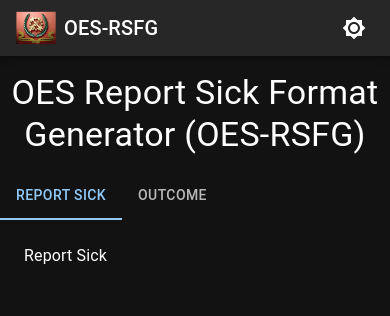
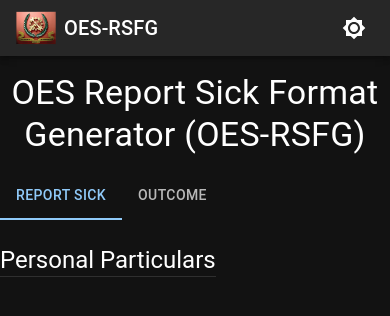
Before and after one commit to chuanhao01/oes-rsfg, a React (Vite) app: page / in a window 390 px wide. Shown: the top 316 px of the page. Built offline with nearby package versions, Linux system fonts and the light colour scheme; the HTML template or start-up script is replaced by a standard one.

Commit message:
[WIP] adding forms

```diff
--- a/src/pages/Home/Home.tsx
+++ b/src/pages/Home/Home.tsx
@@ -1,12 +1,46 @@
 import DefaultLayout from "@/layouts/DefaultLayout/DefaultLayout";
 import { TabContext, TabList, TabPanel } from "@mui/lab";
-import { Tab, Typography } from "@mui/material";
+import { Divider, Tab, Typography, useMediaQuery, useTheme } from "@mui/material";
 import Grid from "@mui/material/Unstable_Grid2";
 import { Box } from "@mui/system";
-import { useState } from "react";
+import { useMemo, useState } from "react";
+
+function ReportSickForm() {
+  return (
+    <Grid container>
+      <Grid sm={12}>
+        <Typography variant="h5">Personal Particulars</Typography>
+        <Divider />
+      </Grid>
+    </Grid>
+  );
+}
+
+function OutcomeForm() {
+  return null;
+}
+
+declare interface FormTabPanelProps {
+  children?: React.ReactNode;
+  value: string;
+}
+
+function FormTabPanel({ children, value }: FormTabPanelProps) {
+  const theme = useTheme();
+  const matches = useMediaQuery(theme.breakpoints.down("sm"));
+  if (matches) {
+    return (
+      <TabPanel value={value} sx={{ px: 0 }}>
+        {children}
+      </TabPanel>
+    );
+  }
+  return <TabPanel value={value}>{children}</TabPanel>;
+}
 
 export default function Home() {
   const [tabFormValue, setTabFormValue] = useState<"report-sick" | "outcome">("report-sick");
+
   return (
     <DefaultLayout>
       <Grid container sx={{ my: 2 }}>
@@ -26,10 +60,12 @@ export default function Home() {
                 }}
               >
                 <Tab label="Report Sick" value="report-sick" />
-                <Tab label="Outcome" value="Outcome" />
+                <Tab label="Outcome" value="outcome" />
               </TabList>
-              <TabPanel value="report-sick">Report Sick</TabPanel>
-              <TabPanel value="outcome"></TabPanel>
+              <FormTabPanel value="report-sick">
+                <ReportSickForm />
+              </FormTabPanel>
+              <FormTabPanel value="outcome">Hello</FormTabPanel>
             </Box>
           </TabContext>
         </Grid>
```
